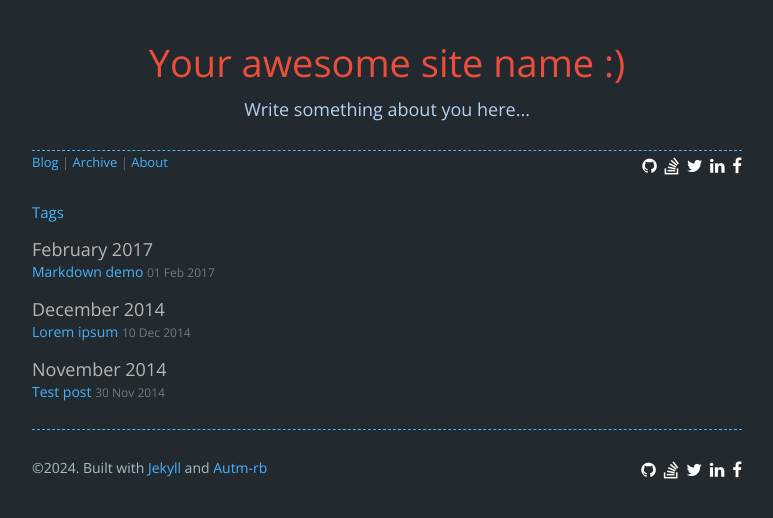
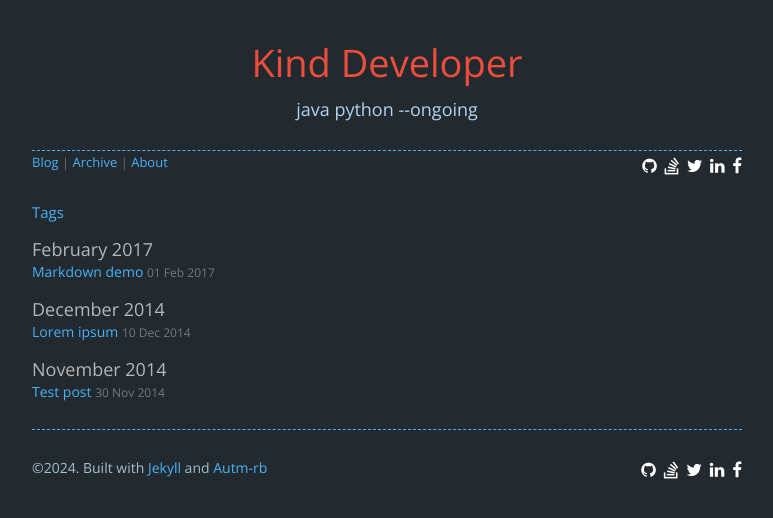
Before and after one commit to meizhen92/meizhen92.github.io, a Jekyll site: the page built from archive.html, in a window 1280 px wide. Shown: the top 518 px of the page, without its empty margins (253-1026 px from the left). Built offline with Jekyll 4.4.1, drawn with Linux system fonts in a browser that asks for light colours; nearby versions of some CDN libraries; comment, search, counter and statistics services are not loaded.

Commit message:
update_24013

```diff
--- a/_config.yml
+++ b/_config.yml
@@ -1,18 +1,18 @@
 baseurl: "" # The subpath of your site. Use "" if you're hosting a blog at the root level.
-url: "username.github.io" # the base hostname & protocol for your site.
+url: "https://meizhen92.github.io" # the base hostname & protocol for your site.
 
 paginate: 6 #articles per page
 paginate_path: /blog/page:num #makes pagination working
 
 # header text
-title: Your awesome site name :)
-header: Write something about you here...
+title: Kind Developer
+header: java python --ongoing
 
 # for welcome page
 # to replace image go to index.html
 email:
-  address: "user@example.com"
-  text: "user (at) example.com"
+  address: "hntlzm14@nate.com"
+  text: "Conneting Me to Email"
 
 # disqus comment
 disqus:
```
